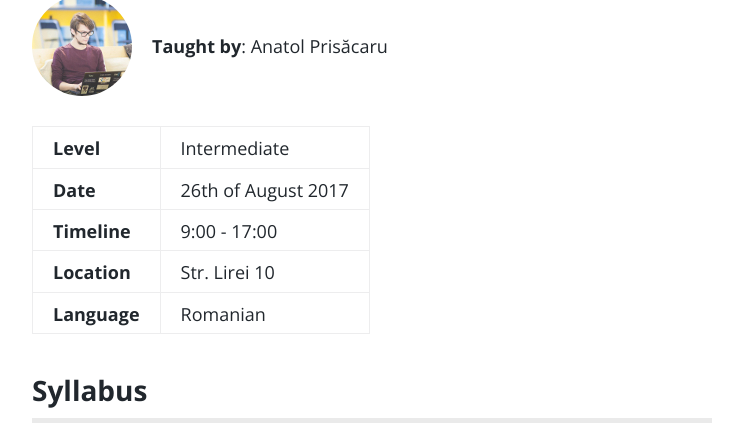
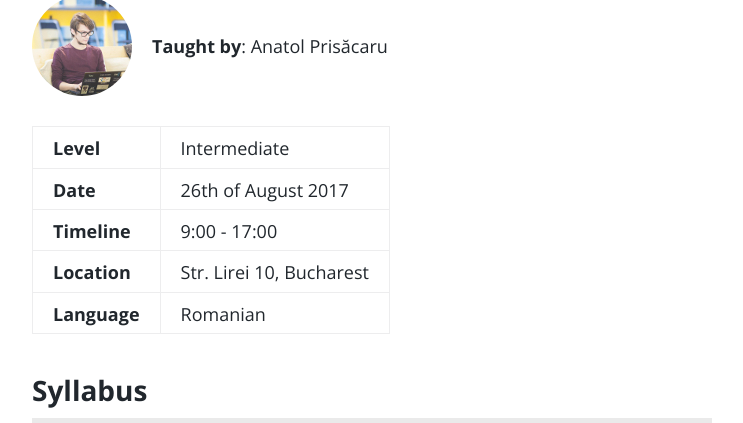
Before and after one commit to securityespresso/blog, a Jekyll site: the page built from workshops/web-security-fundamentals-workshop.md, in a window 1280 px wide and 900 px high, scrolled down 765 px. Shown: the top 423 px of the window, without its empty margins (268-1011 px from the left). Built offline with Jekyll 4.4.1, drawn with Linux system fonts in a browser that asks for light colours.

Commit message:
Specify the city

```diff
--- a/workshops/web-security-fundamentals-workshop.md
+++ b/workshops/web-security-fundamentals-workshop.md
@@ -22,11 +22,11 @@ This course is designed to create and develop **the hacker mindset**. Participat
   <div class="flex-item"><b>Taught by</b>: Anatol Prisăcaru</div>
 </div>
 
-| **Level**      | Intermediate        |
-| **Date**       | 26th of August 2017 |
-| **Timeline**   | 9:00 - 17:00        |
-| **Location**   | Str. Lirei 10       |
-| **Language**   | Romanian            |
+| **Level**      | Intermediate             |
+| **Date**       | 26th of August 2017      |
+| **Timeline**   | 9:00 - 17:00             |
+| **Location**   | Str. Lirei 10, Bucharest |
+| **Language**   | Romanian                 |
 
 ## Syllabus
 
```
